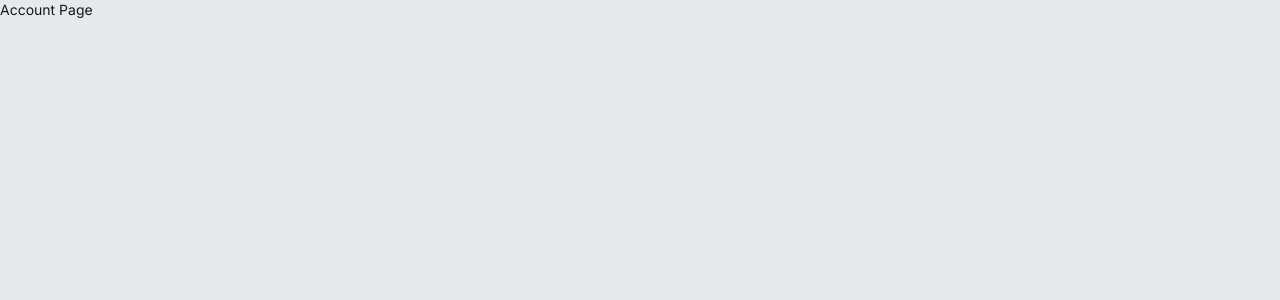
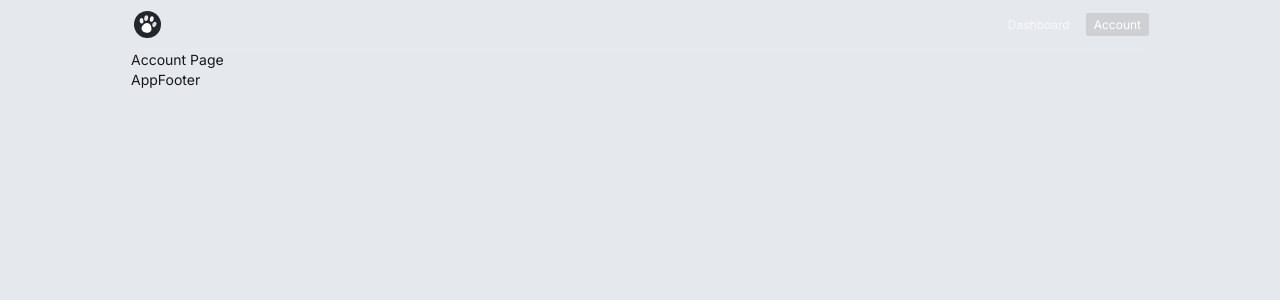
Before and after one commit to bravomiguel/petsoft, a Next.js app: page /app/account in a window 1280 px wide. Shown: the top 300 px of the page. Built offline with nearby package versions, Linux system fonts and the light colour scheme.

Commit message:
app background and header setup

```diff
--- /dev/null
+++ b/src/app/(app)/app/layout.tsx
@@ -0,0 +1,16 @@
+import AppFooter from "@/components/app-footer";
+import AppHeader from "@/components/app-header";
+import BackgroundPattern from "@/components/background-pattern";
+
+const Layout = ({ children }: { children: React.ReactNode }) => {
+  return (<>
+  <BackgroundPattern />
+  <div className="max-w-[1050px] mx-auto px-4">
+    <AppHeader />
+    {children}
+    <AppFooter />
+  </div>
+  </>);
+};
+
+export default Layout;
--- /dev/null
+++ b/src/components/app-footer.tsx
@@ -0,0 +1,7 @@
+const AppFooter = () => {
+  return (
+    <div>AppFooter</div>
+  )
+}
+
+export default AppFooter
--- /dev/null
+++ b/src/components/app-header.tsx
@@ -0,0 +1,40 @@
+'use client';
+
+import Link from 'next/link';
+import { usePathname } from 'next/navigation';
+
+import Logo from './logo';
+import { cn } from '@/lib/utils';
+
+const routes = [
+  { label: 'Dashboard', path: '/app/dashboard' },
+  { label: 'Account', path: '/app/account' },
+];
+
+const AppHeader = () => {
+  const activePathname = usePathname();
+  return (
+    <header className="flex justify-between items-center border-b border-white/10 py-2">
+      <Logo />
+      <nav>
+        <ul className="flex gap-2 text-xs">
+          {routes.map((route) => (
+            <li key={route.path}>
+              <Link
+                href={route.path}
+                className={cn(
+                  'text-white/70 rounded-sm px-2 py-1 hover:text-white focus:text-white transition',
+                  { 'bg-black/10 text-white': route.path === activePathname },
+                )}
+              >
+                {route.label}
+              </Link>
+            </li>
+          ))}
+        </ul>
+      </nav>
+    </header>
+  );
+};
+
+export default AppHeader;
--- /dev/null
+++ b/src/components/background-pattern.tsx
@@ -0,0 +1,5 @@
+const BackgroundPattern = () => {
+  return <div className="bg-[#2c9679 h-[300px] w-full absolute top-0 -z-10" />;
+};
+
+export default BackgroundPattern;
```
